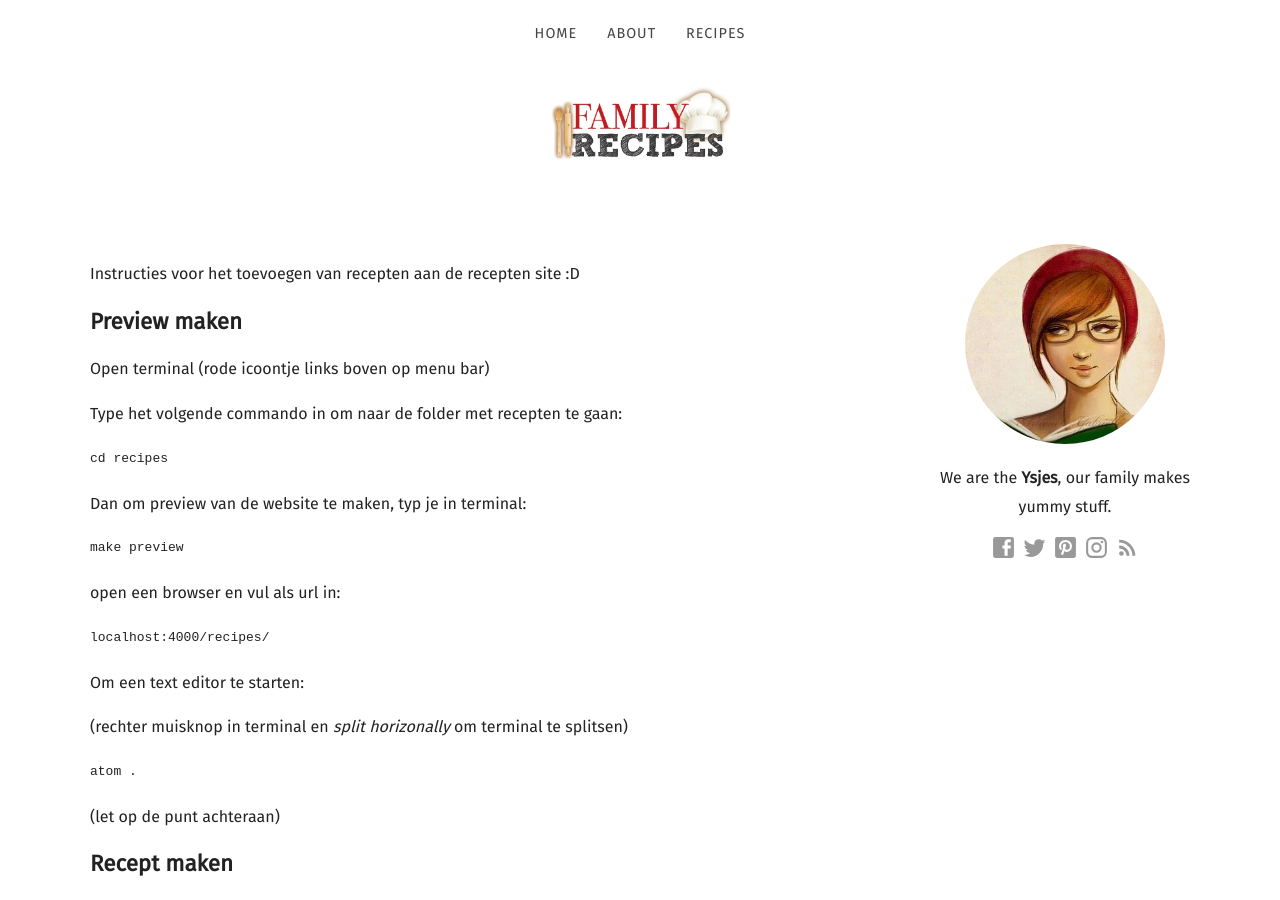
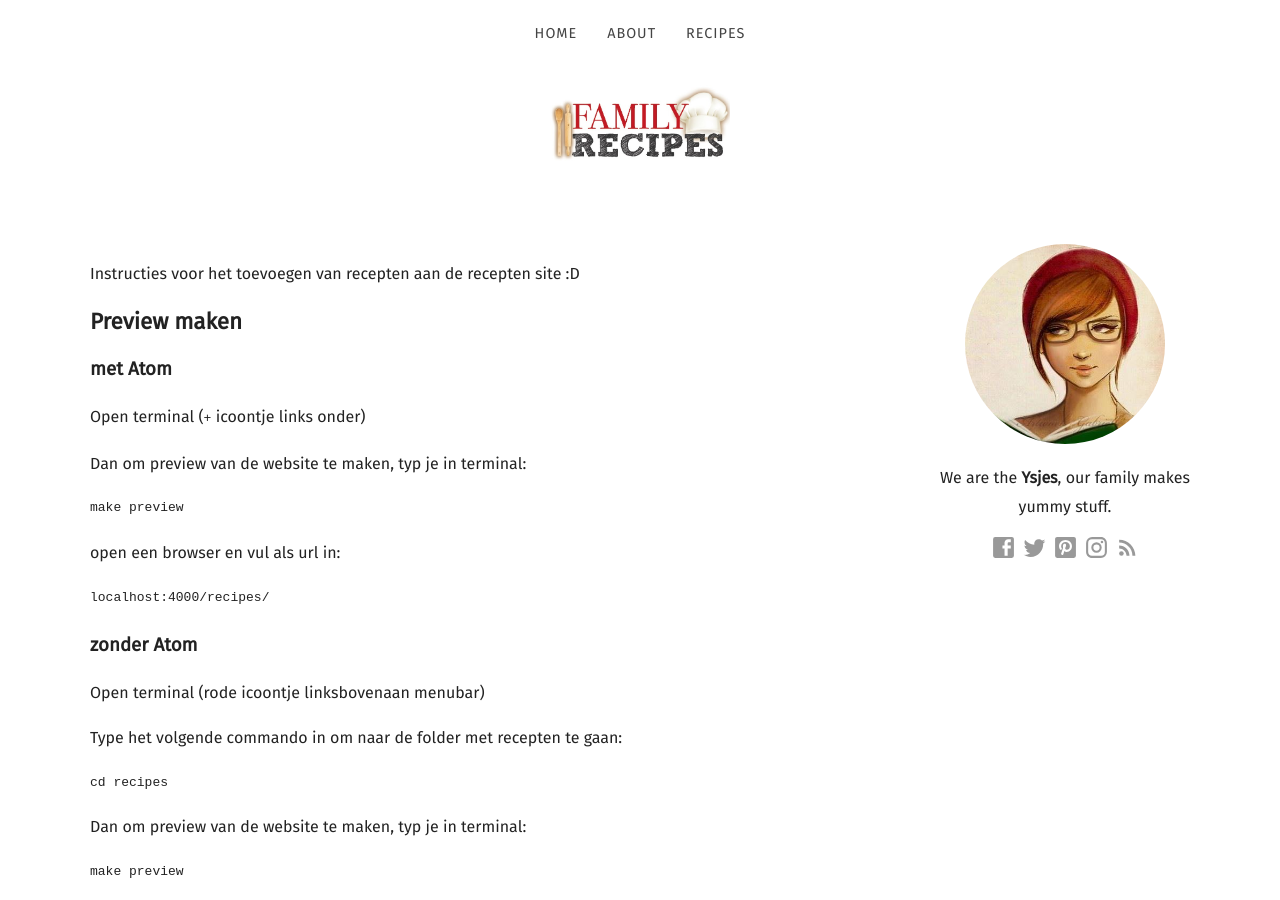
Before and after one commit to shiltemann/recipes, a Jekyll site: the page built from INSTRUCTIONS.md, in a window 1280 px wide and 900 px high. Built offline with Jekyll 4.4.1, drawn with Linux system fonts in a browser that asks for light colours; some web fonts are replaced; our own code applies the rules of GitHub Pages for plain Markdown files; some of the changed text lies outside the part shown.

Commit message:
update instructions

````diff
--- a/INSTRUCTIONS.md
+++ b/INSTRUCTIONS.md
@@ -2,8 +2,24 @@ Instructies voor het toevoegen van recepten aan de recepten site :D
 
 ## Preview maken
 
+### met Atom
+Open terminal (`+` icoontje links onder)
 
-Open terminal (rode icoontje links boven op menu bar)
+Dan om preview van de website te maken, typ je in terminal:
+
+```
+make preview
+```
+
+open een browser en vul als url in:
+
+```
+localhost:4000/recipes/
+```
+
+### zonder Atom
+
+Open terminal (rode icoontje linksbovenaan menubar)
 
 Type het volgende commando in om naar de folder met recepten te gaan:
 
@@ -79,6 +95,8 @@ Als je blij bent met het recept kun je het uploaden, dit kan op 2 manieren:
 
 2. **Via computer**
 
+   Tip: je kunt in atom een tweede terminal beginnen met `+` knopje (als eerste terminal open is)
+
    - type de volgend commandos:
 
      git add recipes/images/[foto naam]
````
